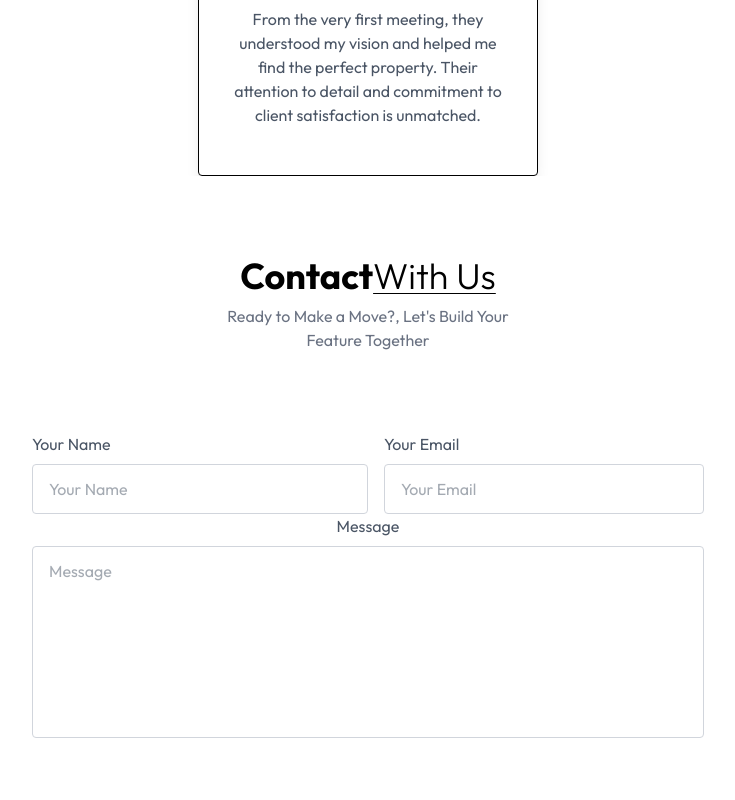
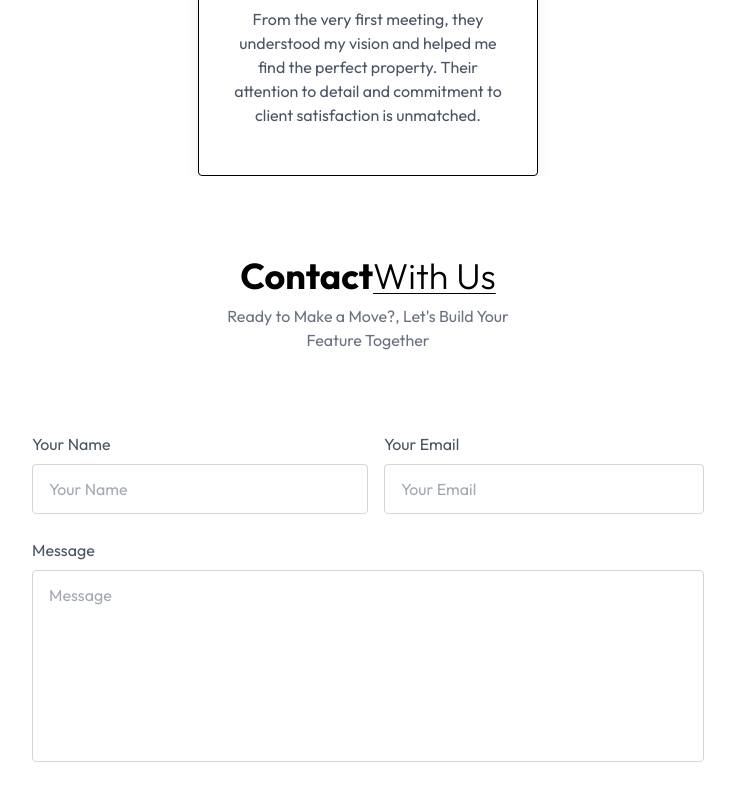
Before and after one commit to AbdullahiAbdulganiyu/Real-Estate, a React (Vite) app: page / in a window 1280 px wide. Shown: the part 3297-4097 px from the top of the page, without its empty margins (272-1007 px from the left). Built offline with nearby package versions, Linux system fonts and the light colour scheme.

Commit message:
adding some classes to nicely format the div containing the textarea

```diff
--- a/src/components/Contact.jsx
+++ b/src/components/Contact.jsx
@@ -39,7 +39,7 @@ const Contact = () => {
             />
           </div>
         </div>
-        <div>
+        <div className="my-6 text-left">
           Message
           <textarea
             className="w-full border border-gray-300 rounded py-3 px-4 mt-2 h-48 resize-none"
```
